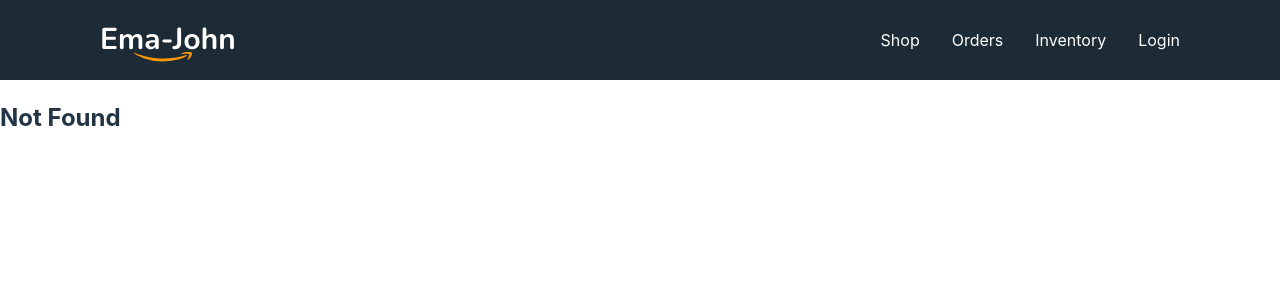
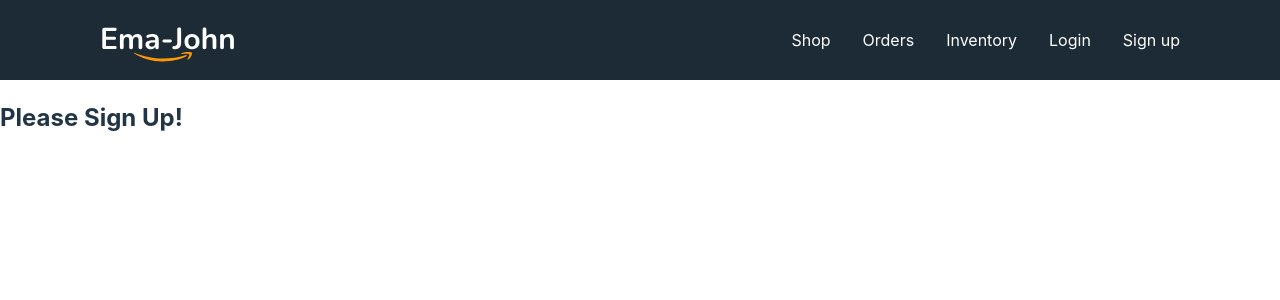
Before and after one commit to adittacse/ema-john-simple, a React (Vite) app: page /signup in a window 1280 px wide. Before the commit this address had no page. Shown: the top 300 px of the page. Built offline with nearby package versions, Linux system fonts and the light colour scheme.

Commit message:
signup route implemented

```diff
--- a/package.json
+++ b/package.json
@@ -12,6 +12,7 @@
     "@fortawesome/fontawesome-svg-core": "^6.4.0",
     "@fortawesome/free-solid-svg-icons": "^6.4.0",
     "@fortawesome/react-fontawesome": "^0.2.0",
+    "firebase": "^9.20.0",
     "localforage": "^1.10.0",
     "match-sorter": "^6.3.1",
     "react": "^18.2.0",
--- a/src/components/Header/Header.jsx
+++ b/src/components/Header/Header.jsx
@@ -13,6 +13,7 @@
                 <Link to="/orders">Orders</Link>
                 <Link to="/inventory">Inventory</Link>
                 <Link to="/login">Login</Link>
+                <Link to="/signup">Sign up</Link>
             </div>
         </nav>
     );
--- a/src/components/Login/Login.jsx
+++ b/src/components/Login/Login.jsx
@@ -1,4 +1,5 @@
 import React from 'react';
+import "./Login.css";
 
 const Login = () => {
     return (
--- /dev/null
+++ b/src/components/SignUp/SignUp.jsx
@@ -0,0 +1,12 @@
+import React from 'react';
+import "./SignUp.css";
+
+const SignUp = () => {
+    return (
+        <div>
+            <h2>Please Sign Up!</h2>
+        </div>
+    );
+};
+
+export default SignUp;
--- a/src/main.jsx
+++ b/src/main.jsx
@@ -10,6 +10,7 @@
 import Login from "./components/Login/Login.jsx";
 import {cartProductsLoader} from "./loaders/cartProductsLoader.js";
 import Checkout from "./components/Checkout/Checkout.jsx";
+import SignUp from "./components/SignUp/SignUp.jsx";
 
 const router = createBrowserRouter([
     {
@@ -34,6 +35,10 @@
                 element: <Login></Login>
             },
             {
+                path: "/signup",
+                element: <SignUp></SignUp>
+            },
+            {
                 path: "/checkout",
                 element: <Checkout></Checkout>
             },
```
Also changed, not shown: src/components/Login/Login.css (added), src/components/SignUp/SignUp.css (added), 2 other files (tests, documents, lock files or other folders).
